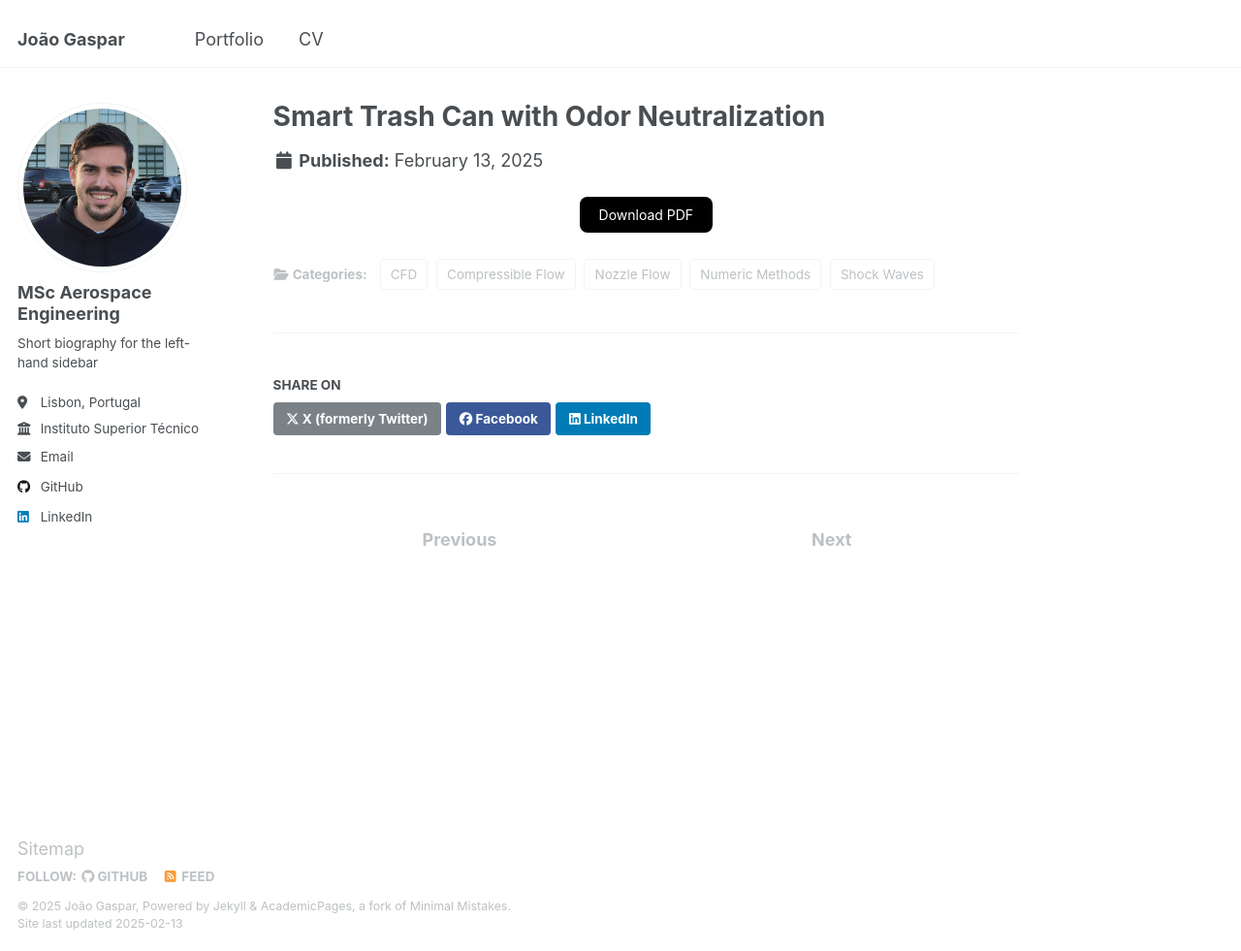
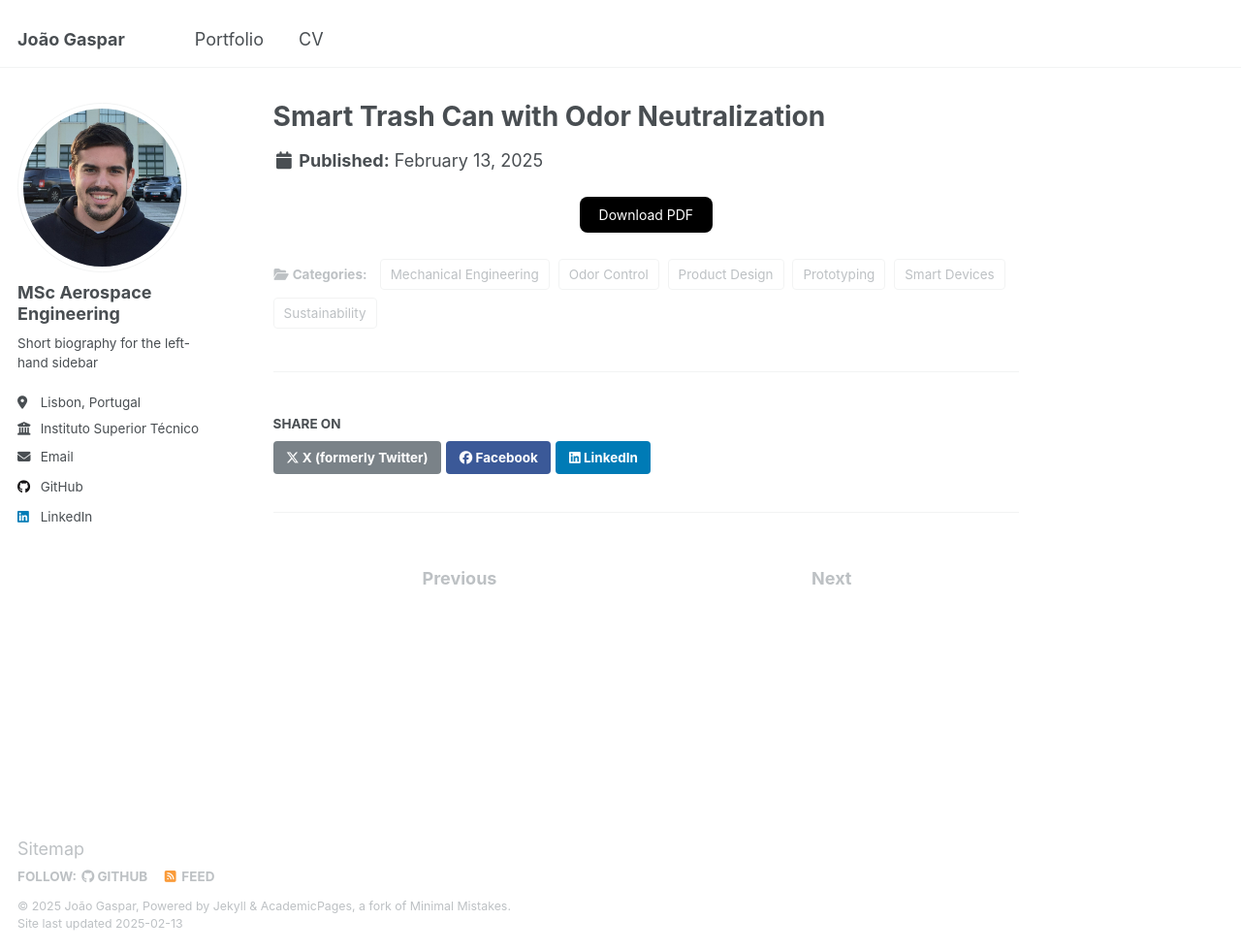
Before and after one commit to joaogaspar00/joaogaspar00.github.io, a Jekyll site: the page built from _portfolio/trashcan_projetc.md, in a window 1280 px wide and 981 px high. Shown: the whole window at 97% size. Built offline with Jekyll 4.4.1, drawn with Linux system fonts in a browser that asks for light colours.

Commit message:
Update trashcan_projetc.md

```diff
--- a/_portfolio/trashcan_projetc.md
+++ b/_portfolio/trashcan_projetc.md
@@ -3,11 +3,12 @@ title: "Smart Trash Can with Odor Neutralization"
 excerpt: "This project presents the development of a Smart Trash Can with Odor Neutralization, designed at Instituto Superior Técnico as part of the Product Development and Mechanical Design course. The work encompasses need identification, requirement formulation, and product architecture. It includes mathematical modeling for performance validation, Design for X (DfX) considerations, prototyping, and economic analysis to ensure feasibility and sustainability. <br/><img src='/images/portfolio/filter system.png' style='display: block; margin-top: 20px; margin-left: auto; margin-right: auto; width: 70%; height: auto;'>"
 collection: portfolio
 category:
-    - CFD
-    - Numeric Methods
-    - Compressible Flow
-    - Shock Waves
-    - Nozzle Flow
+    - Product Design
+    - Mechanical Engineering
+    - Smart Devices
+    - Odor Control
+    - Prototyping
+    - Sustainability
 ---
 
 <div style="display: flex; justify-content: center; align-items: center;">
```
